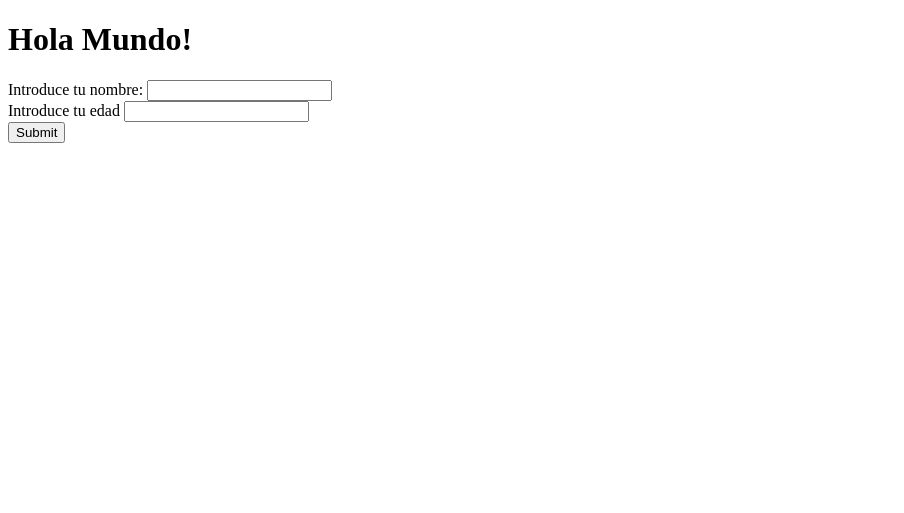
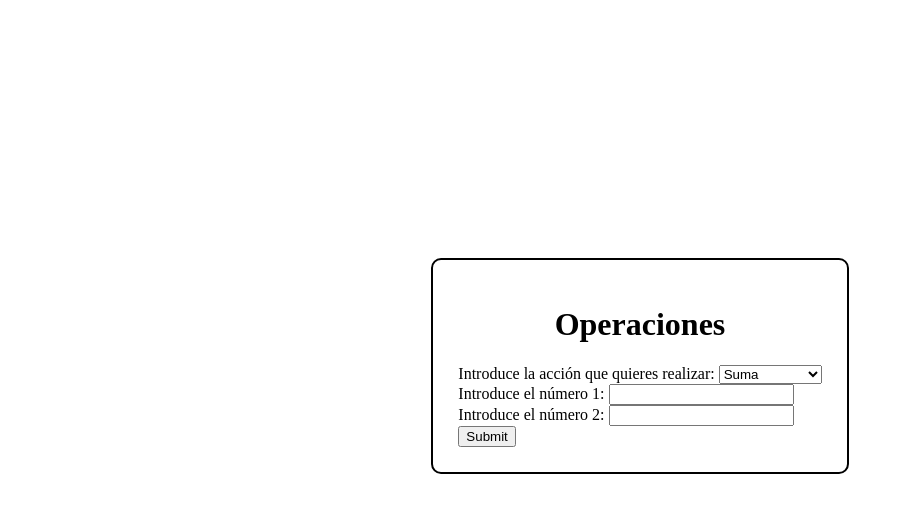
Before and after one commit to Sergio10G/Proyecto_Ramas, a PHP site: page / in a window 1280 px wide. Shown: the top 513 px of the page, without its empty margins (0-904 px from the left). Run offline with PHP 8.4, Linux system fonts and the light colour scheme.

Commit message:
Añadidas las funcionalidades.

```diff
--- a/index.php
+++ b/index.php
@@ -8,20 +8,49 @@ and open the template in the editor.
     <head>
         <meta charset="UTF-8">
         <title>Proyecto ramas</title>
+        <style>
+            body{
+                display: flex;
+                flex-direction: column;
+                justify-content: center;
+                align-items: center;
+            }
+
+            .contenedor{
+                width: max-content;
+                display: flex;
+                flex-direction: column;
+                justify-content: center;
+                align-items: center;
+
+                border: 2px solid black;
+                border-radius: 10px;
+                padding: 25px;
+                margin-top: 250px;
+            }
+
+        </style>
     </head>
     <body>
-        <?php
-            echo "<h1>Hola Mundo!</h1>";
-
-        ?>
-        <form name="formulario" action="procesar.php" method="POST">
-            <label for="nombre">Introduce tu nombre:</label>
-            <input name="nombre" type="text">
-            <br>
-            <label for="edad">Introduce tu edad</label>
-            <input name="edad" type="number">
-            <br>
-            <input type="submit">
-        </form>
+        <div class="contenedor">
+            <h1>Operaciones</h1>
+            <form name="formulario" action="procesar.php" method="POST">
+                <label for="accion">Introduce la acción que quieres realizar:</label>
+                <select name="accion" required>
+                    <option value="suma">Suma</option>
+                    <option value="resta">Resta</option>
+                    <option value="multiplicacion">Multiplicación</option>
+                    <option value="division">División</option>
+                </select>
+                <br>
+                <label for="numero1">Introduce el número 1:</label>
+                <input name="numero1" type="number" required>
+                <br>
+                <label for="numero2">Introduce el número 2:</label>
+                <input name="numero2" type="number" required>
+                <br>
+                <input type="submit">
+            </form>
+        </div>
     </body>
 </html>
```
Also changed, not shown: division.php (+10 -6 lines), multiplicacion.php (+5 -6 lines), nbproject/private/private.xml (added, +10 -0 lines), procesar.php (+16 -5 lines), resta.php (+4 -3 lines), suma.php (+4 -3 lines), 1 other file.
